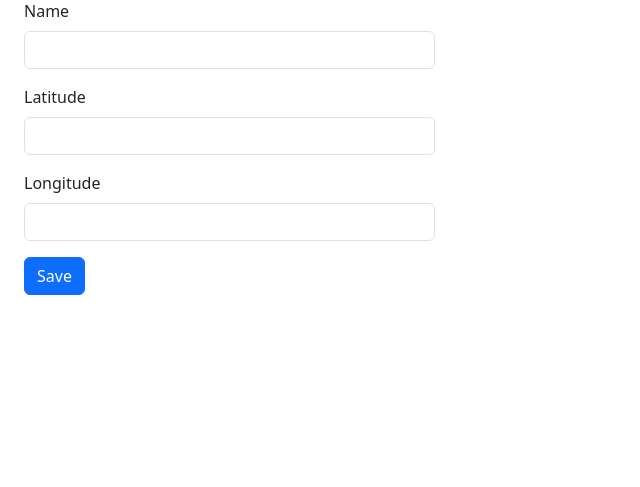
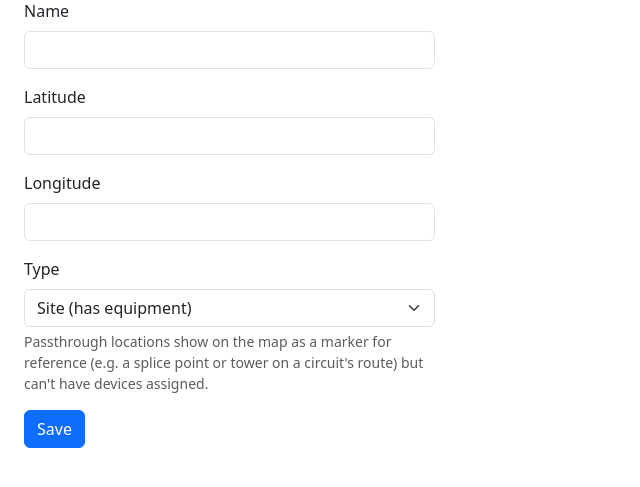
Before and after one commit to ds2600/sensus-sitewatch, a Flask app: page /sites/add in a window 1280 px wide. Shown: the part 118-605 px from the top of the page, without its empty margins (0-640 px from the left). Run offline with Flask 3, Linux system fonts and the light colour scheme; the visitor is signed in with stand-in values (Sample User, id 1); data that the repository does not hold is empty.

Commit message:
Fix bundle circuits missing from site detail; add passthrough sites
Circuit.site_a_id_safe()/site_b_id_safe() read interface_a/interface_b
directly, which are always None for bundles — the sibling site_a/site_b
properties got the bundle-aware fix in the last commit but these two
didn't, so any bundle circuit (and intra-site bundles entirely) silently
dropped off the site detail page even though it showed on the map.

Also adds passthrough sites (Site.site_type): locations with no
equipment, meant as map waypoints (e.g. a splice point or relay tower)
rather than monitored sites. They render as a distinct-colored marker,
skip the device/circuit status rollup, and are excluded from the device
site picker with a matching server-side guard.

Co-Authored-By: Claude Sonnet 5 <noreply@anthropic.com>

```diff
--- a/sitewatch/backup.py
+++ b/sitewatch/backup.py
@@ -44,6 +44,7 @@ def export_data():
         "sites": [
             {
                 "id": s.id, "name": s.name, "lat": s.lat, "lon": s.lon,
+                "site_type": s.site_type,
                 "netbox_id": s.netbox_id, "source": s.source,
             }
             for s in Site.query.all()
@@ -115,6 +116,7 @@ def _load(data):
     for s in data["sites"]:
         db.session.add(Site(
             id=s["id"], name=s["name"], lat=s["lat"], lon=s["lon"],
+            site_type=s.get("site_type", "site"),
             netbox_id=s.get("netbox_id"), source=s.get("source", "manual"),
             out_of_sync=False,
         ))
--- a/sitewatch/routes/api.py
+++ b/sitewatch/routes/api.py
@@ -12,7 +12,7 @@ api_bp = Blueprint("api", __name__, url_prefix="/api")
 @login_required
 def map_data():
     sites = [{"id": s.id, "name": s.name, "lat": s.lat, "lon": s.lon,
-              "status": compute_site_status(s)} for s in Site.query.all()]
+              "status": compute_site_status(s), "site_type": s.site_type} for s in Site.query.all()]
 
     lines = []
     for c in Circuit.query.filter_by(parent_circuit_id=None).all():
--- a/sitewatch/routes/sites.py
+++ b/sitewatch/routes/sites.py
@@ -2,7 +2,7 @@ from flask import Blueprint, render_template, request, redirect, url_for, flash
 from flask_login import login_required
 
 from sitewatch.extensions import db
-from sitewatch.models import Site, Circuit
+from sitewatch.models import Site, Circuit, SITE_TYPES
 from sitewatch.status import compute_site_status
 
 sites_bp = Blueprint("sites", __name__, url_prefix="/sites")
@@ -20,10 +20,14 @@ def list_sites():
 @login_required
 def add_site():
     if request.method == "POST":
+        site_type = request.form.get("site_type", "site")
+        if site_type not in SITE_TYPES:
+            site_type = "site"
         site = Site(
             name=request.form["name"],
             lat=float(request.form["lat"]),
             lon=float(request.form["lon"]),
+            site_type=site_type,
             source="manual",
         )
         db.session.add(site)
@@ -37,9 +41,16 @@ def add_site():
 def edit_site(site_id):
     site = Site.query.get_or_404(site_id)
     if request.method == "POST":
+        site_type = request.form.get("site_type", "site")
+        if site_type not in SITE_TYPES:
+            site_type = "site"
+        if site_type == "passthrough" and site.devices:
+            flash("Can't mark a site as passthrough while it still has devices assigned. Remove or reassign them first.")
+            return redirect(url_for("sites.edit_site", site_id=site_id))
         site.name = request.form["name"]
         site.lat = float(request.form["lat"])
         site.lon = float(request.form["lon"])
+        site.site_type = site_type
         db.session.commit()
         return redirect(url_for("sites.site_detail", site_id=site.id))
     return render_template("site_form.html", site=site)
@@ -63,23 +74,14 @@ def site_detail(site_id):
     site = Site.query.get_or_404(site_id)
     status = compute_site_status(site)
 
-    intra_site_circuits = [
+    root_circuits = [
         c for c in Circuit.query.filter_by(parent_circuit_id=None).all()
-        if not c.is_bundle and c.is_intra_site and c.site_a_id_safe() == site_id
+        if c.site_a_id_safe() == site_id or c.site_b_id_safe() == site_id
     ]
-    external_circuits = [
-        c for c in Circuit.query.filter_by(parent_circuit_id=None).all()
-        if not c.is_intra_site and (c.site_a_id_safe() == site_id or c.site_b_id_safe() == site_id)
-        and _touches(c, site_id)
-    ]
+    intra_site_circuits = [c for c in root_circuits if c.is_intra_site]
+    external_circuits = [c for c in root_circuits if not c.is_intra_site]
     return render_template(
         "site_detail.html", site=site, status=status,
         devices=site.devices, intra_site_circuits=intra_site_circuits,
         external_circuits=external_circuits,
     )
-
-
-def _touches(circuit, site_id):
-    if circuit.is_bundle:
-        return any(_touches(c, site_id) for c in circuit.children)
-    return circuit.site_a_id_safe() == site_id or circuit.site_b_id_safe() == site_id
--- a/sitewatch/templates/site_form.html
+++ b/sitewatch/templates/site_form.html
@@ -5,6 +5,14 @@
   <div class="mb-3"><label class="form-label">Name</label><input class="form-control" name="name" value="{{ site.name if site else '' }}" required></div>
   <div class="mb-3"><label class="form-label">Latitude</label><input class="form-control" name="lat" type="number" step="any" value="{{ site.lat if site else '' }}" required></div>
   <div class="mb-3"><label class="form-label">Longitude</label><input class="form-control" name="lon" type="number" step="any" value="{{ site.lon if site else '' }}" required></div>
+  <div class="mb-3">
+    <label class="form-label">Type</label>
+    <select class="form-select" name="site_type">
+      <option value="site" {{ 'selected' if not site or site.site_type == 'site' else '' }}>Site (has equipment)</option>
+      <option value="passthrough" {{ 'selected' if site and site.site_type == 'passthrough' else '' }}>Passthrough (map waypoint only, no equipment)</option>
+    </select>
+    <div class="form-text">Passthrough locations show on the map as a marker for reference (e.g. a splice point or tower on a circuit's route) but can't have devices assigned.</div>
+  </div>
   <button class="btn btn-primary">Save</button>
 </form>
 {% endblock %}
--- a/sitewatch/templates/sites.html
+++ b/sitewatch/templates/sites.html
@@ -7,7 +7,7 @@
     {% for s in sites %}
     <tr>
       <td><a href="{{ url_for('sites.site_detail', site_id=s.id) }}">{{ s.name }}</a></td>
-      <td><span class="badge bg-{{ 'success' if statuses[s.id]=='green' else ('warning' if statuses[s.id]=='yellow' else ('primary' if statuses[s.id]=='blue' else 'danger')) }}">{{ statuses[s.id] }}</span></td>
+      <td><span class="badge bg-{{ 'success' if statuses[s.id]=='green' else ('warning' if statuses[s.id]=='yellow' else ('primary' if statuses[s.id]=='blue' else ('dark' if statuses[s.id]=='passthrough' else 'danger'))) }}">{{ statuses[s.id] }}</span></td>
       <td>{{ s.source }}{% if s.out_of_sync %} <span class="badge bg-secondary">out of sync</span>{% endif %}</td>
       <td><a href="{{ url_for('sites.edit_site', site_id=s.id) }}">Edit</a></td>
     </tr>
```
Also changed, not shown: sitewatch/models.py (+6 -2 lines), sitewatch/routes/devices.py (+14 -4 lines), sitewatch/static/js/map.js (+6 -3 lines), sitewatch/status.py (+11 -5 lines), sitewatch/templates/site_detail.html (+7 -1 lines).
